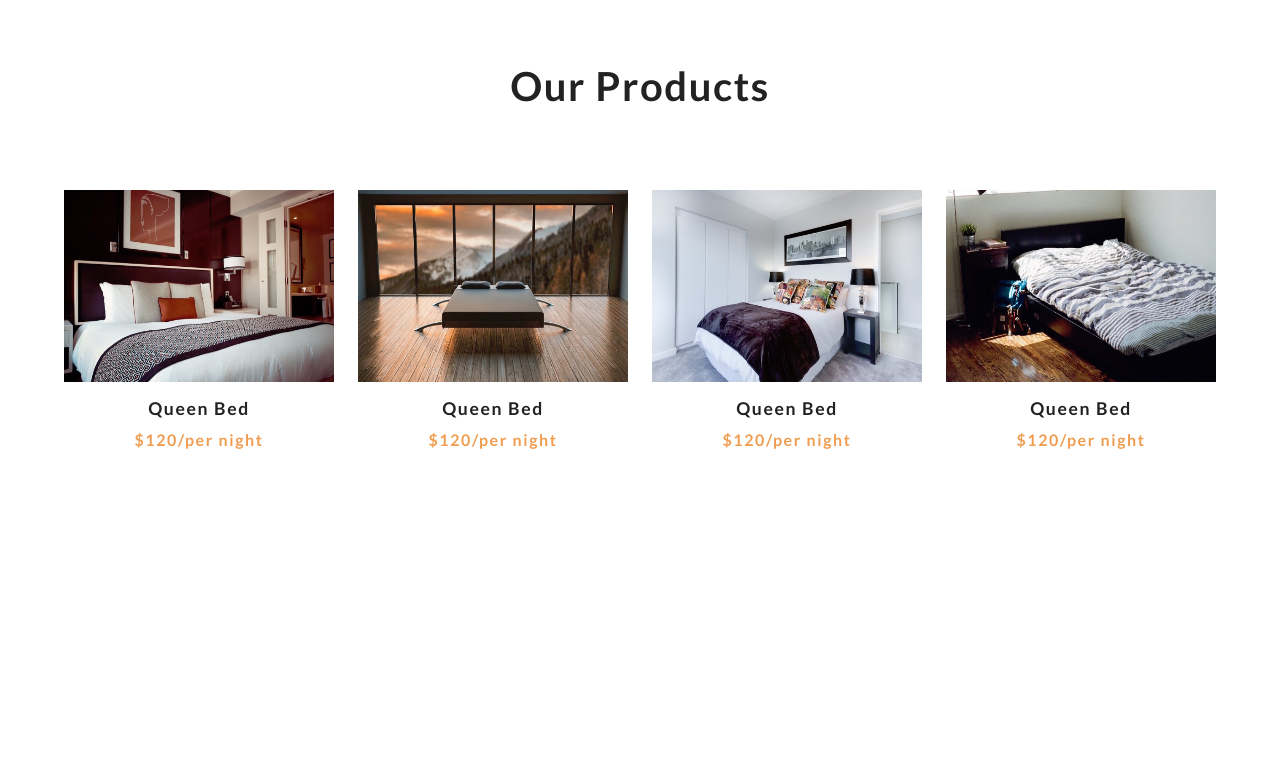
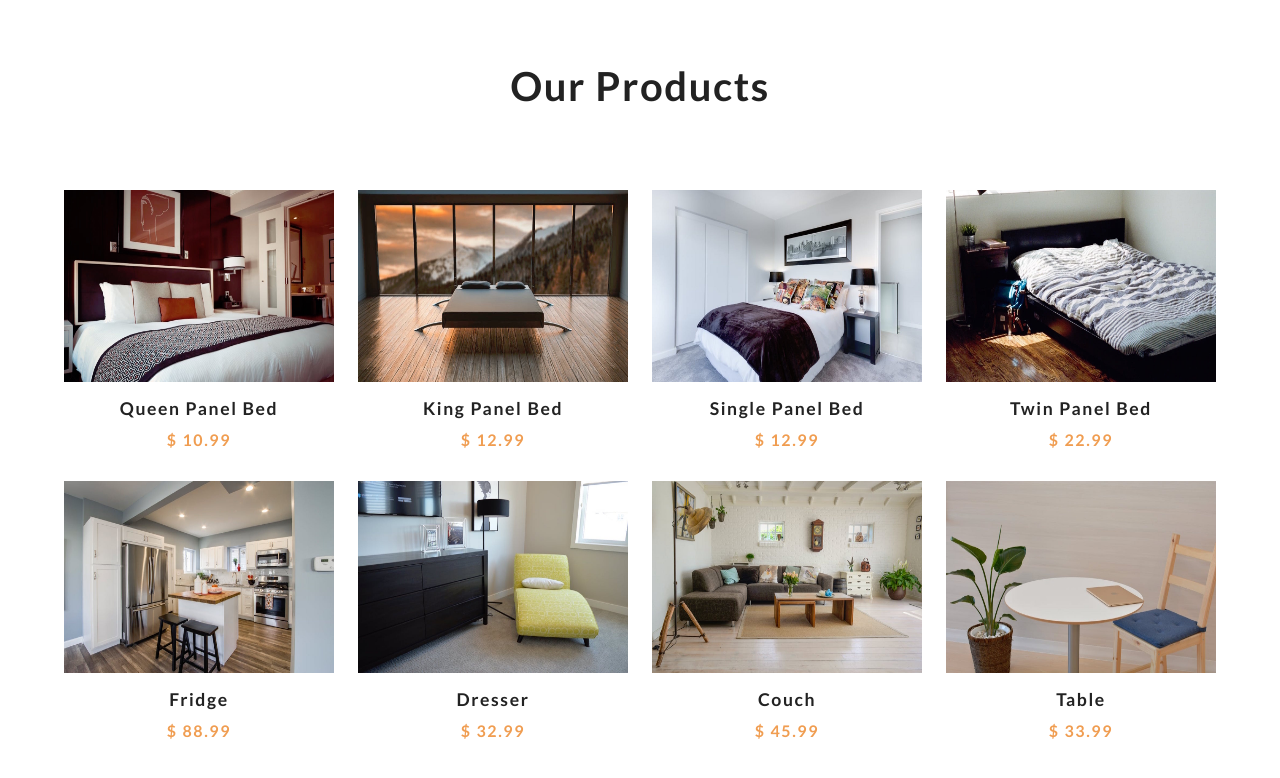
Before and after one commit to ShiyuCheng2018/Comfy-House, a website: page index.html in a window 1280 px wide. Shown: the part 771-1549 px from the top of the page. Before the commit the page ends 1284 px from the top, so only its background shows below. Drawn offline with Linux system fonts and the light colour scheme.

Commit message:
finished fetch and dynamic html render

```diff
--- a/app.js
+++ b/app.js
@@ -7,28 +7,77 @@ const cartOverlay = document.querySelector('.cart-overlay');
 const cartItems = document.querySelector('.cart-items');
 const cartTotal = document.querySelector('.cart-total');
 const cartContent = document.querySelector(".cart-content");
-const productDOM = document.querySelector;
+const productDOM = document.querySelector(".products-center");
+
 // cart
 let cart = [];
-H
+
 //getting the products
 class Products {
-
+    async getProducts(){
+        try{
+            let result = await fetch("products.json");
+            let data = await result.json();
+            let products = data.items;
+            products = products.map((item) =>{
+                const {title, price} = item.fields;
+                const {id} = item.sys;
+                const image = item.fields.image.fields.file.url;
+                return {title, price, id, image}
+            });
+            return products;
+        }catch (e) {
+            console.log(e);
+        }
+    }
 }
 
 //display products
 class UI{
+    displayProducts(products){
+        console.log(products);
+        let result = "";
+        products.forEach(product =>{
+           result +=
+               "            <article class=\"product\">\n" +
+               "                <div class=\"img-container\">\n" +
+               "                    <img src=\""+product.image+"\" alt=\"product\"\n" +
+               "                    class=\"product-img\">\n" +
+               "                    <button class=\"bag-btn\" data-id=\""+product.id+"\">\n" +
+               "                        <i class=\"fa fa-shopping-cart\">add to bag</i>\n" +
+               "                    </button>\n" +
+               "                </div>\n" +
+               "                <h3>"+product.title+"</h3>\n" +
+               "                <h4>$ "+product.price+"</h4>\n" +
+               "            </article>";
+        });
+        productDOM.innerHTML = result;
+    }
 
+    getBagButtons() {
+        const btns =[ document.querySelectorAll('.bag-btn')];
+
+    }
 }
 
 //local storage
 class Storage{
-
+    static saveproducts(products){
+        localStorage.setItem("products", JSON.stringify(products));
+    };
 }
 
 document.addEventListener("DOMContentLoaded", ()=>{
     const ui = new UI();
     const products = new Products();
 
+    //get al products
+    products.getProducts().then(products=>
+        {ui.displayProducts(products);
+        Storage.saveproducts(products);
+        }).then(()=>{
+            ui.getBagButtons();
+    });
+
 
 });
--- a/index.html
+++ b/index.html
@@ -44,56 +44,56 @@
         </div>
         <div class="products-center">
 <!--            single product-->
-            <article class="product">
-                <div class="img-container">
-                    <img src="./images/product-1.jpeg" alt="product"
-                    class="product-img">
-                    <button class="bag-btn" data-id="1">
-                        <i class="fa fa-shopping-cart">add to bag</i>
-                    </button>
-                </div>
-                <h3>queen bed</h3>
-                <h4>$120/per night</h4>
-            </article>
-<!--            end of single product-->
-            <!--            single product-->
-            <article class="product">
-                <div class="img-container">
-                    <img src="./images/product-2.jpeg" alt="product"
-                         class="product-img">
-                    <button class="bag-btn" data-id="2">
-                        <i class="fa fa-shopping-cart">add to bag</i>
-                    </button>
-                </div>
-                <h3>queen bed</h3>
-                <h4>$120/per night</h4>
-            </article>
-            <!--            end of single product-->
-            <!--            single product-->
-            <article class="product">
-                <div class="img-container">
-                    <img src="./images/product-3.jpeg" alt="product"
-                         class="product-img">
-                    <button class="bag-btn" data-id="3">
-                        <i class="fa fa-shopping-cart">add to bag</i>
-                    </button>
-                </div>
-                <h3>queen bed</h3>
-                <h4>$120/per night</h4>
-            </article>
-            <!--            end of single product-->
-            <!--            single product-->
-            <article class="product">
-                <div class="img-container">
-                    <img src="./images/product-4.jpeg" alt="product"
-                         class="product-img">
-                    <button class="bag-btn" data-id="4">
-                        <i class="fa fa-shopping-cart">add to bag</i>
-                    </button>
-                </div>
-                <h3>queen bed</h3>
-                <h4>$120/per night</h4>
-            </article>
+<!--            <article class="product">-->
+<!--                <div class="img-container">-->
+<!--                    <img src="./images/product-1.jpeg" alt="product"-->
+<!--                    class="product-img">-->
+<!--                    <button class="bag-btn" data-id="1">-->
+<!--                        <i class="fa fa-shopping-cart">add to bag</i>-->
+<!--                    </button>-->
+<!--                </div>-->
+<!--                <h3>queen bed</h3>-->
+<!--                <h4>$120/per night</h4>-->
+<!--            </article>-->
+<!--&lt;!&ndash;            end of single product&ndash;&gt;-->
+<!--            &lt;!&ndash;            single product&ndash;&gt;-->
+<!--            <article class="product">-->
+<!--                <div class="img-container">-->
+<!--                    <img src="./images/product-2.jpeg" alt="product"-->
+<!--                         class="product-img">-->
+<!--                    <button class="bag-btn" data-id="2">-->
+<!--                        <i class="fa fa-shopping-cart">add to bag</i>-->
+<!--                    </button>-->
+<!--                </div>-->
+<!--                <h3>queen bed</h3>-->
+<!--                <h4>$120/per night</h4>-->
+<!--            </article>-->
+<!--            &lt;!&ndash;            end of single product&ndash;&gt;-->
+<!--            &lt;!&ndash;            single product&ndash;&gt;-->
+<!--            <article class="product">-->
+<!--                <div class="img-container">-->
+<!--                    <img src="./images/product-3.jpeg" alt="product"-->
+<!--                         class="product-img">-->
+<!--                    <button class="bag-btn" data-id="3">-->
+<!--                        <i class="fa fa-shopping-cart">add to bag</i>-->
+<!--                    </button>-->
+<!--                </div>-->
+<!--                <h3>queen bed</h3>-->
+<!--                <h4>$120/per night</h4>-->
+<!--            </article>-->
+<!--            &lt;!&ndash;            end of single product&ndash;&gt;-->
+<!--            &lt;!&ndash;            single product&ndash;&gt;-->
+<!--            <article class="product">-->
+<!--                <div class="img-container">-->
+<!--                    <img src="./images/product-4.jpeg" alt="product"-->
+<!--                         class="product-img">-->
+<!--                    <button class="bag-btn" data-id="4">-->
+<!--                        <i class="fa fa-shopping-cart">add to bag</i>-->
+<!--                    </button>-->
+<!--                </div>-->
+<!--                <h3>queen bed</h3>-->
+<!--                <h4>$120/per night</h4>-->
+<!--            </article>-->
             <!--            end of single product-->
 <!--            cart-->
             <div class="cart-overlay">
```
